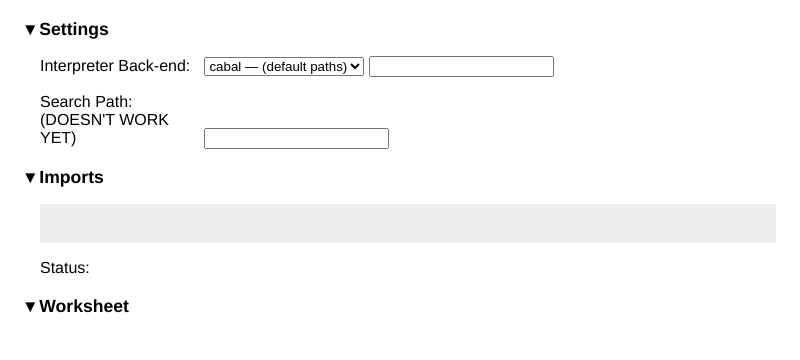
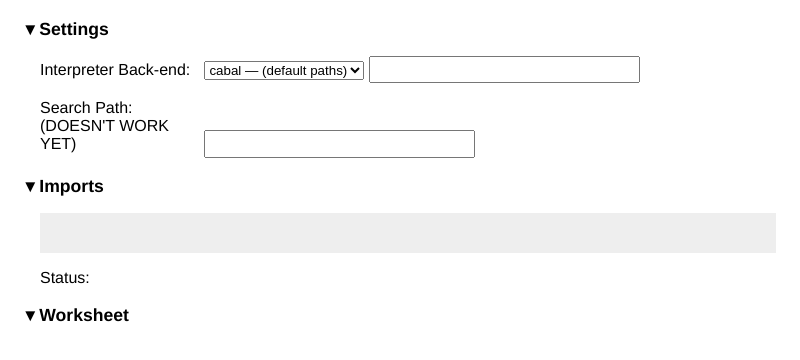
Before and after one commit to HeinrichApfelmus/hyper-haskell, an Electron app: page app/worksheet.html in a window 800 px wide. Both pictures are taken after a click on the element "Settings". Drawn offline with Linux system fonts and the light colour scheme; no server answers.

Commit message:
Refactor CSS for worksheets slightly

```diff
--- /dev/null
+++ b/app/main.css
@@ -0,0 +1,15 @@
+/* *************************************************************
+    General settings
+************************************************************* */
+
+.window { margin: 0px; }
+
+body {
+  font-family: "Helvetica";
+}
+
+input {
+  font-size: 80%;
+  padding: 0.8ex;
+  padding-bottom: 0.5ex;
+}
--- a/app/worksheet.css
+++ b/app/worksheet.css
@@ -14,10 +14,6 @@ h1 {
 h1.closed:before { content: "▸ "; }
 h1:before { content: "▾ "; }
 
-#wrapper { margin:0px; }
-
-body { font-family: "Helvetica" ; }
-
 h1 {
   font-size:110%;
   font-weight:bold;
@@ -26,6 +22,9 @@ h1 {
 label {
   display: inline-block;
   width:10em;
+}
+input {
+  width:20em;
 }
 
 /* *************************************************************
--- a/app/worksheet.html
+++ b/app/worksheet.html
@@ -4,7 +4,8 @@
     <meta http-equiv="Content-type" content="text/html; charset=utf-8">
 
     <link rel="stylesheet" href="lib/FiraCode_1.203/fira_code.css">
-    <link rel="stylesheet" href="worksheet.css" type="text/css" media="screen" charset="utf-8">
+    <link rel="stylesheet" href="main.css">
+    <link rel="stylesheet" href="worksheet.css">
 
     <link rel="stylesheet" href="lib/codemirror-5.6.css">
     <script type="text/javascript" src="lib/codemirror-hs-5.6.js"></script>
@@ -13,7 +14,7 @@
     <script type="text/javascript" src="src/glitter.js"></script>
 </head>
 <body>
-<div id="wrapper">
+<div class="window">
   <h1 class="closed">Settings</h1>
   <div class="section" style="display:none;">
     <form>
```
